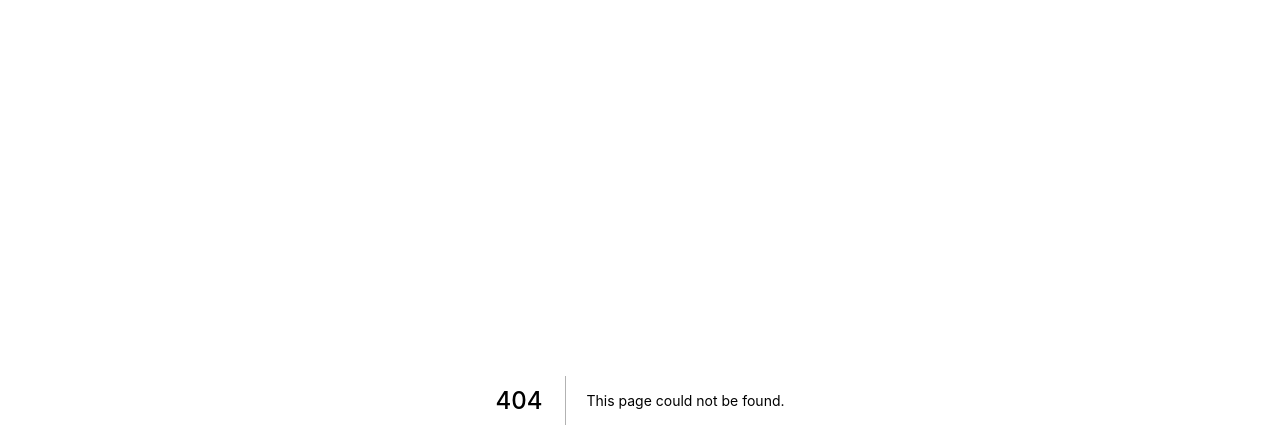
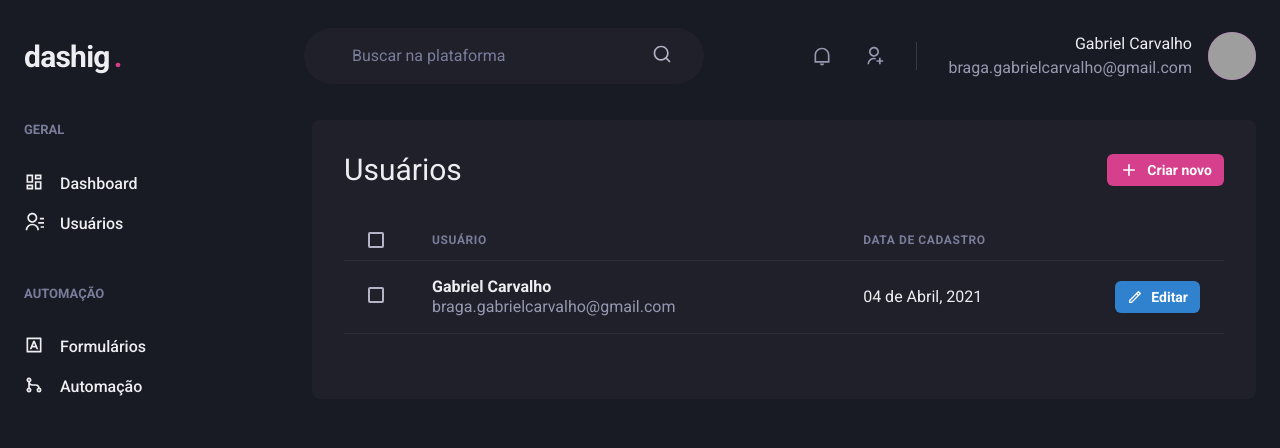
Before and after one commit to GbCarvalho/DashIg, a Next.js app: page /users in a window 1280 px wide. Before the commit this address had no page. Shown: the top 448 px of the page. Built offline with nearby package versions, Linux system fonts and the light colour scheme; grey boxes are pictures that could not be loaded.

Commit message:
Users page

```diff
--- /dev/null
+++ b/src/pages/users/index.tsx
@@ -0,0 +1,87 @@
+import {
+  Box,
+  Button,
+  Checkbox,
+  Flex,
+  Heading,
+  Icon,
+  Table,
+  Tbody,
+  Td,
+  Text,
+  Th,
+  Thead,
+  Tr,
+} from "@chakra-ui/react";
+import { RiAddLine, RiPencilLine } from "react-icons/ri";
+import { Header } from "../../components/Header";
+import { SideBar } from "../../components/Sidebar";
+
+export default function UserList() {
+  return (
+    <Box>
+      <Header />
+      <Flex w="100%" my="6" maxWidth="1480" mx="auto" px="6">
+        <SideBar />
+
+        <Box flex="1" borderRadius={8} bg="gray.800" p="8">
+          <Flex mb="8" justify="space-between" align="center">
+            <Heading size="lg" fontWeight="normal">
+              Usuários
+            </Heading>
+
+            <Button
+              as="a"
+              size="sm"
+              fontSize="sm"
+              colorScheme="pink"
+              leftIcon={<Icon as={RiAddLine} fontSize="20" />}
+            >
+              Criar novo
+            </Button>
+          </Flex>
+
+          <Table colorScheme="whiteAlpha">
+            <Thead>
+              <Tr>
+                <Th px="6" color="gray.300" width="8">
+                  <Checkbox colorScheme="pink" />
+                </Th>
+                <Th>Usuário</Th>
+                <Th>Data de cadastro</Th>
+                <Th width="8"></Th>
+              </Tr>
+            </Thead>
+            <Tbody>
+              <Tr>
+                <Td px="6">
+                  <Checkbox colorScheme="pink" />
+                </Td>
+                <Td>
+                  <Box>
+                    <Text fontWeight="bold">Gabriel Carvalho</Text>
+                    <Text fontsize="small" color="gray.300">
+                      braga.gabrielcarvalho@gmail.com
+                    </Text>
+                  </Box>
+                </Td>
+                <Td>04 de Abril, 2021</Td>
+                <Td>
+                  <Button
+                    as="a"
+                    size="sm"
+                    fontSize="sm"
+                    colorScheme="blue"
+                    leftIcon={<Icon as={RiPencilLine} fontSize="16" />}
+                  >
+                    Editar
+                  </Button>
+                </Td>
+              </Tr>
+            </Tbody>
+          </Table>
+        </Box>
+      </Flex>
+    </Box>
+  );
+}
```
